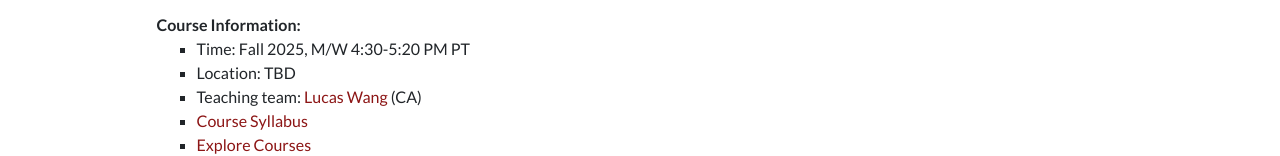
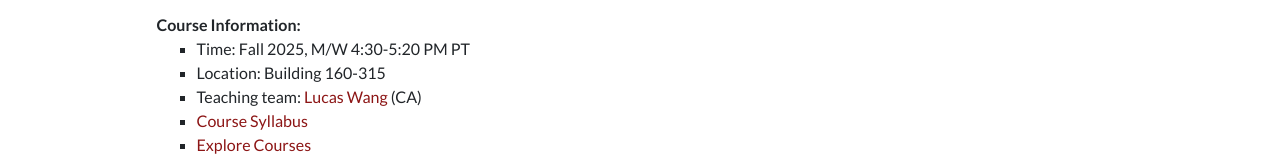
Before and after one commit to CS42SI-Game-Development/cs42si-website, a plain HTML site: page index.html in a window 1280 px wide. Shown: the part 1033-1189 px from the top of the page. Drawn offline with Linux system fonts and the light colour scheme.

Commit message:
Updated location

```diff
--- a/index.html
+++ b/index.html
@@ -145,7 +145,7 @@
                 <b>Course Information: </b>
                 <ul type="square">
                   <li>Time: Fall 2025, M/W 4:30-5:20 PM PT</li>
-                  <li>Location: TBD</li>
+                  <li>Location: Building 160-315</li>
                   <li>
                     Teaching team:
                     <a href="mailto:lswang05@stanford.edu">Lucas Wang</a> (CA)
```
